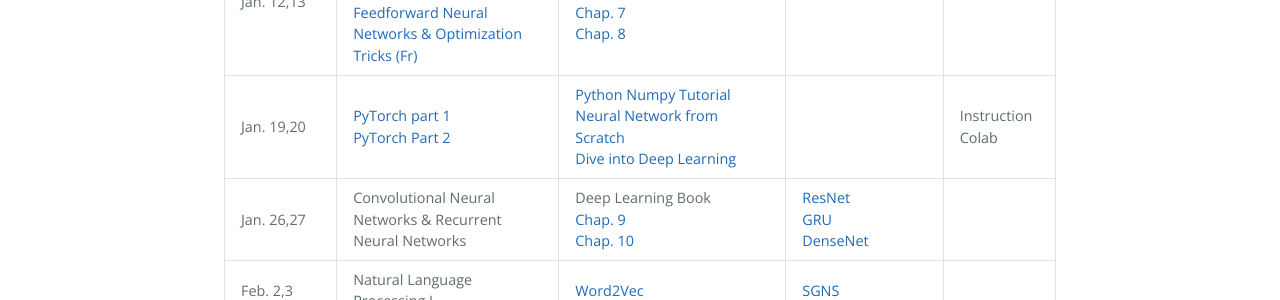
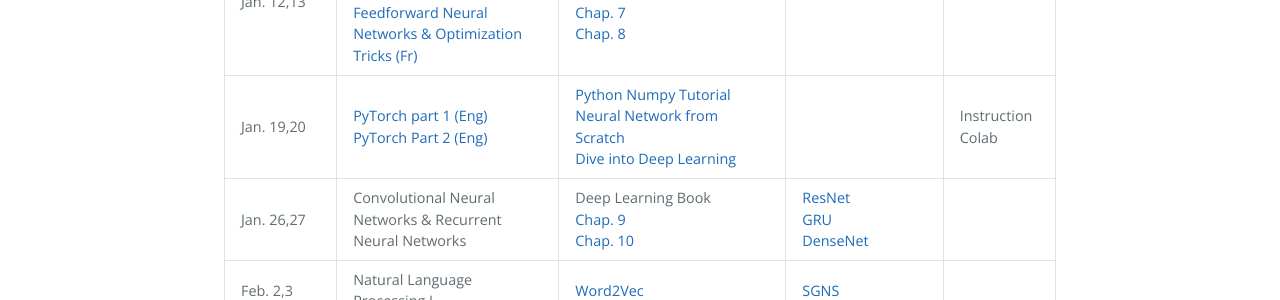
Before and after one commit to DeepGraphLearning/Math80600A_2022W, a Jekyll site: the page built from schedule.md, in a window 1280 px wide. Shown: the part 756-1056 px from the top of the page. Built offline with Jekyll 4.4.1, drawn with Linux system fonts in a browser that asks for light colours.

Commit message:
Update schedule.md

```diff
--- a/schedule.md
+++ b/schedule.md
@@ -42,9 +42,9 @@ schedule:
         url: http://www.deeplearningbook.org/contents/optimization.html
   - date: Jan. 19,20
     topics:
-      - name: PyTorch part 1
+      - name: PyTorch part 1 (Eng)
         url: https://www.dropbox.com/s/ljxxj2brb92rnrn/Deep%20Learning%20Frameworks%20part%201.pdf?dl=0
-      - name: PyTorch Part 2
+      - name: PyTorch Part 2 (Eng)
         url: https://www.dropbox.com/s/nsf3pg41t2od874/Deep%20Learning%20Frameworks%20part%202.pdf?dl=0
     readings:
       - name: Python Numpy Tutorial
```
